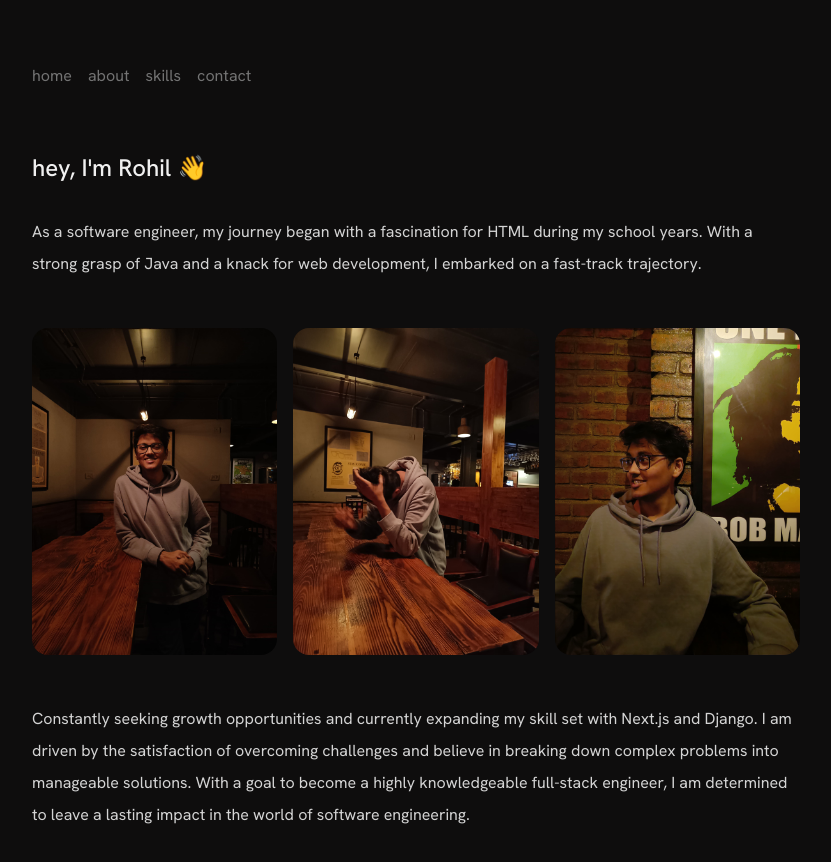
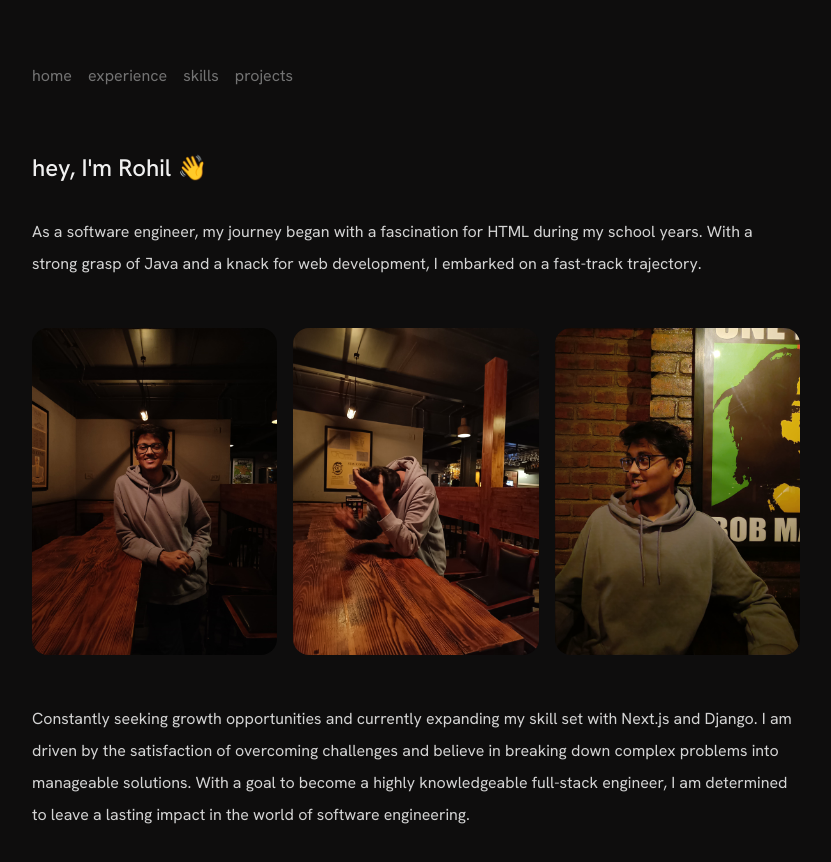
Before and after one commit to rohilvarma/rohil-varma-portfolio, a Next.js app: page / in a window 1280 px wide. Shown: the whole page, without its empty margins (224-1055 px from the left). Built offline with nearby package versions, Linux system fonts and the light colour scheme.

Commit message:
Completed skill section.

```diff
--- a/app/contact/page.tsx
+++ /dev/null
@@ -1,9 +0,0 @@
-import React from 'react'
-
-const ContactPage = () => {
-  return (
-    <div>ContactPage</div>
-  )
-}
-
-export default ContactPage
--- a/app/about/page.tsx
+++ b/app/experience/page.tsx
@@ -2,9 +2,9 @@ import ExperienceItem from "@/components/ExperienceItem";
 import Heading from "@/components/Heading";
 import { workExperience, educationExperience } from "@/data/data";
 
-const AboutPage = () => {
+const ExperiencePage = () => {
   return (
-    <div className="">
+    <div className="text-selection">
       <Heading heading={"Work Experience"} />
       <ol className="timeline">
         {workExperience.map((workEx) => (
@@ -24,4 +24,4 @@ const AboutPage = () => {
   );
 };
 
-export default AboutPage;
+export default ExperiencePage;
--- a/app/globals.css
+++ b/app/globals.css
@@ -9,7 +9,7 @@ body {
 
 @layer components {
   .text-self {
-    @apply text-[#d4d4d4] leading-8 my-8;
+    @apply text-[#d4d4d4] leading-8 my-8 text-selection;
   }
   .nav-link {
     @apply text-neutral-500 hover:text-neutral-200 duration-150 ease-linear;
@@ -17,4 +17,10 @@ body {
   .timeline {
     @apply relative border-l border-gray-700 ml-2 border-dashed;
   }
+  .text-selection {
+    @apply selection:text-[#0e0d0d] selection:bg-[#f0f0f0];
+  }
+  .skill-grid {
+    @apply grid grid-cols-4 place-items-start gap-y-6 -mt-4 mb-12;
+  }
 }
--- a/app/layout.tsx
+++ b/app/layout.tsx
@@ -19,7 +19,7 @@ export default function RootLayout({
   return (
     <html lang="en">
       <body className={hankenGrotesk.className}>
-        <div className="max-w-3xl mx-auto">
+        <div className="max-w-3xl mx-auto ">
           <Navbar />
           {children}
         </div>
--- /dev/null
+++ b/app/projects/page.tsx
@@ -0,0 +1,9 @@
+const ProjectPage = () => {
+  return (
+    <div className="">
+      Projects Page
+    </div>
+  )
+}
+
+export default ProjectPage
--- a/app/skills/page.tsx
+++ b/app/skills/page.tsx
@@ -1,7 +1,39 @@
+import Heading from "@/components/Heading";
+import SkillItem from "@/components/SkillItem";
+
+import { skills } from "@/data/data";
+
 const Skills = () => {
+  const renderSkills = () => {
+
+  }
+
+  const renderLanguages = () => {
+    const languages = skills.filter((skill) => skill.type === "language");
+    return languages.map((language) => <SkillItem skillItem={language} key={language.key} />);
+  };
+
+  const renderFrameworks = () => {
+    const frameworks = skills.filter((skill) => skill.type === "framework");
+    return frameworks.map((framework) => <SkillItem skillItem={framework} key={framework.key} />);
+  };
+
+  const renderClouds = () => {
+    const clouds = skills.filter((skill) => skill.type === "cloud");
+    return clouds.map((cloud) => <SkillItem skillItem={cloud} key={cloud.key} />);
+  };
   return (
-    <div>Skills</div>
-  )
-}
+    <div className="">
+      <Heading heading="Programming Languages" />
+      <div className="skill-grid">{renderLanguages()}</div>
 
-export default Skills
+      <Heading heading="Frameworks" />
+      <div className="skill-grid">{renderFrameworks()}</div>
+
+      <Heading heading="Cloud" />
+      <div className="skill-grid">{renderClouds()}</div>
+    </div>
+  );
+};
+
+export default Skills;
--- a/components/Heading.tsx
+++ b/components/Heading.tsx
@@ -3,7 +3,7 @@ import { IHead } from "@/interfaces/Head";
 const Heading = ({heading}: IHead) => {
   return (
     <main className="mb-8">
-      <h1 className="font-medium text-2xl">{heading}</h1>
+      <h1 className="font-medium text-2xl text-selection">{heading}</h1>
     </main>
   );
 };
--- /dev/null
+++ b/components/SkillItem.tsx
@@ -0,0 +1,14 @@
+import { ISkill } from "@/interfaces/Skill";
+
+const SkillItem = ({ skillItem }: { skillItem: ISkill }) => {
+  return (
+    <div className="flex items-center">
+      {skillItem.icon}{" "}
+      <span className={`ml-4 text-neutral-400 text-sm text-selection hover:text-neutral-200 duration-150 ease-in-out cursor-pointer`}>
+        {skillItem.name}
+      </span>
+    </div>
+  );
+};
+
+export default SkillItem;
--- a/data/data.ts
+++ b/data/data.tsx
@@ -1,5 +1,24 @@
 import { IWorkExperience, IEducationExperience } from "@/interfaces/Experience";
 import { INavLink } from "@/interfaces/NavLink";
+import { ISkill } from "@/interfaces/Skill";
+
+import {
+  JavaOriginal,
+  JavascriptOriginal,
+  PythonOriginal,
+  TypescriptOriginal,
+  BashOriginal,
+  Html5Original,
+  Css3Original,
+  ReactOriginal,
+  AngularjsOriginal,
+  NextjsOriginal,
+  DjangoPlain,
+  TailwindcssPlain,
+  BootstrapPlain,
+  AzurePlain,
+} from "devicons-react";
+
 
 export const profileDescription: string[] = [
   "As a software engineer, my journey began with a fascination for HTML during my school years. With a strong grasp of Java and a knack for web development, I embarked on a fast-track trajectory.",
@@ -78,8 +97,8 @@ export const navLinks: INavLink[] = [
   },
   {
     key: 2,
-    link: "about",
-    url: "/about",
+    link: "experience",
+    url: "/experience",
   },
   {
     key: 3,
@@ -88,7 +107,97 @@ export const navLinks: INavLink[] = [
   },
   {
     key: 4,
-    link: "contact",
-    url: "/contact"
+    link: "projects",
+    url: "/projects"
   }
 ];
+
+const iconSize: number = 35
+const iconClass: string = "mx-auto"
+
+export const skills: ISkill[] = [
+  {
+    key: 1,
+    name: "Java",
+    type: "language",
+    icon: <JavaOriginal className={iconClass} size={iconSize} />
+  },
+  {
+    key: 2,
+    name: "Python",
+    type: "language",
+    icon: <PythonOriginal className={iconClass} size={iconSize} />
+  },
+  {
+    key: 5,
+    name: "JavaScript",
+    type: "language",
+    icon: <JavascriptOriginal className={iconClass} size={iconSize} />
+  },
+  {
+    key: 6,
+    name: "TypeScript",
+    type: "language",
+    icon: <TypescriptOriginal className={iconClass} size={iconSize} />
+  },
+  {
+    key: 3,
+    name: "HTML",
+    type: "language",
+    icon: <Html5Original className={iconClass} size={iconSize} />
+  },
+  {
+    key: 4,
+    name: "CSS",
+    type: "language",
+    icon: <Css3Original className={iconClass} size={iconSize} />
+  },
+  {
+    key: 7,
+    name: "React",
+    type: "framework",
+    icon: <ReactOriginal className={iconClass} size={iconSize} />
+  },
+  {
+    key: 8,
+    name: "Next.JS",
+    type: "framework",
+    icon: <NextjsOriginal className={iconClass} size={iconSize} />
+  },
+  {
+    key: 9,
+    name: "Angular",
+    type: "framework",
+    icon: <AngularjsOriginal className={iconClass} size={iconSize} />
+  },
+  {
+    key: 10,
+    name: "Django",
+    type: "framework",
+    icon: <DjangoPlain className={iconClass} size={iconSize} />
+  },
+  {
+    key: 11,
+    name: "Azure",
+    type: "cloud",
+    icon: <AzurePlain className={iconClass} size={iconSize} />
+  },
+  {
+    key: 12,
+    name: "Tailwind CSS",
+    type: "framework",
+    icon: <TailwindcssPlain className={iconClass} size={iconSize} />
+  },
+  {
+    key: 13,
+    name: "Bootstrap",
+    type: "framework",
+    icon: <BootstrapPlain className={iconClass} size={iconSize} />
+  },
+  {
+    key: 14,
+    name: "Bash",
+    type: "language",
+    icon: <BashOriginal className={iconClass} size={iconSize} />
+  }
+]
--- /dev/null
+++ b/interfaces/Skill.ts
@@ -0,0 +1,6 @@
+export interface ISkill {
+  key: number;
+  name: string;
+  type: "language" | "framework" | "cloud";
+  icon: React.FunctionComponentElement<any>;
+}
```
Also changed, not shown: package.json (+6 -5 lines), 1 other file (tests, documents, lock files or other folders).
